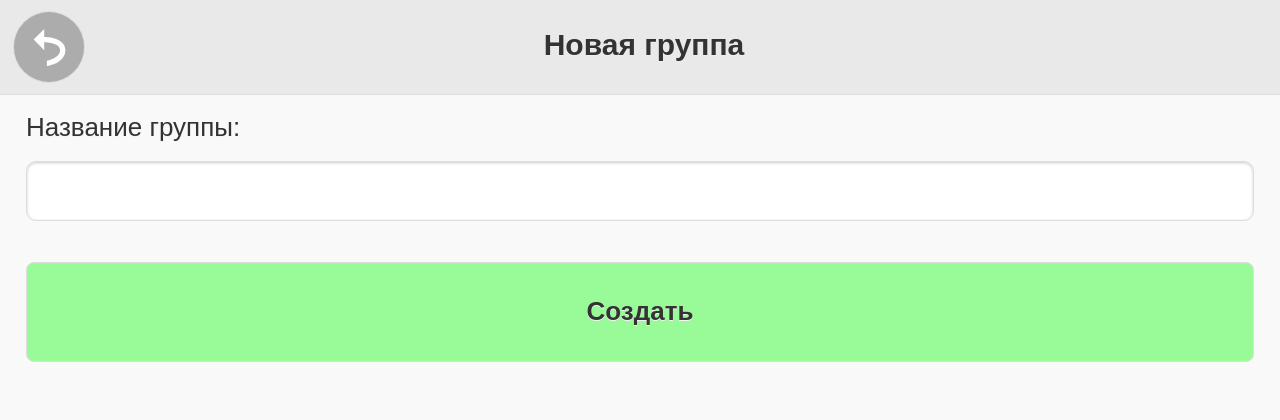
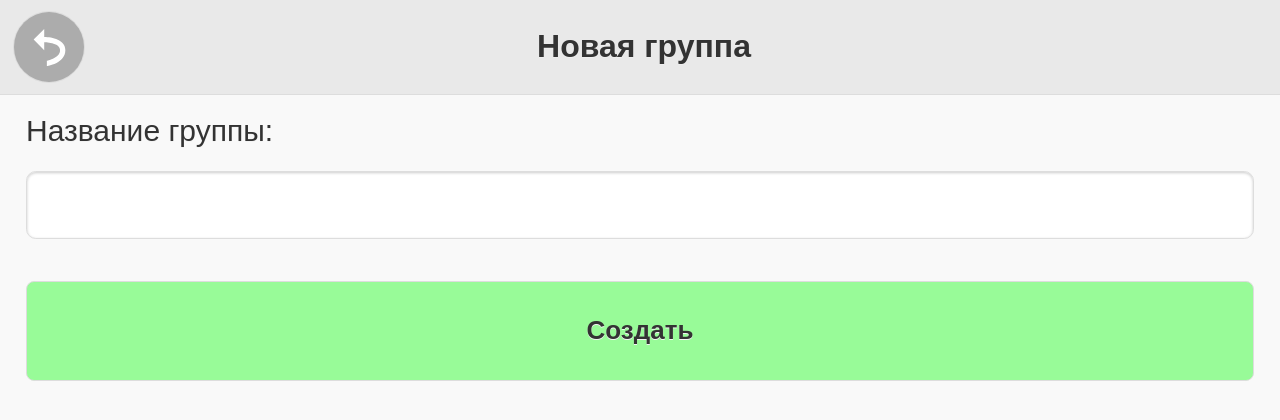
Before and after one commit to umax/diabetto2, a Django app: page /category/create/ in a window 1280 px wide. Shown: the top 420 px of the page. Run offline with Django 3.2, Linux system fonts and the light colour scheme.

Commit message:
CSS art.

```diff
--- a/diabetto/static/css/styles.css
+++ b/diabetto/static/css/styles.css
@@ -1,7 +1,7 @@
 /* header */
 .ui-header {
     height: 86px;
-    font-size: 30px;
+    font-size: 32px;
     padding: 4px;
 }
 .ui-header .ui-title {
@@ -93,9 +93,9 @@
 
 /* main menu buttons */
 .main-menu-button {
-    font-size: 32px;
+    font-size: 40px;
     line-height: 250px;
-    width: 250px;
+    width: 240px;
     height: 260px;
     border-radius: 250px !important;
     margin: 0 auto;
@@ -112,15 +112,17 @@
 
 /* standard elements */
 label {
-    font-size: 26px !important;
-    height: 40px;
+    font-size: 30px !important;
+    height: 52px;
+    margin-bottom: 0px !important;
 }
 
 
 /* form elements */
 form input {
-    height: 40px;
-    font-size: 26px !important;
+    height: 46px;
+    line-height: 56px;
+    font-size: 30px !important;
 }
 
 form button {
@@ -144,12 +146,12 @@ textarea {
 }
 
 .js-list-item-title {
-    font-size: 32px !important;
+    font-size: 38px !important;
     margin: .20em 0 !important;
 }
 
 .js-list-item-comment {
-    font-size: 20px !important;
+    font-size: 24px !important;
 }
 
 
```
